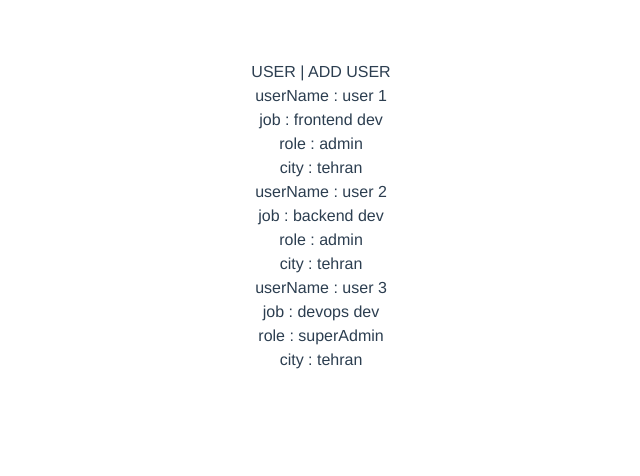
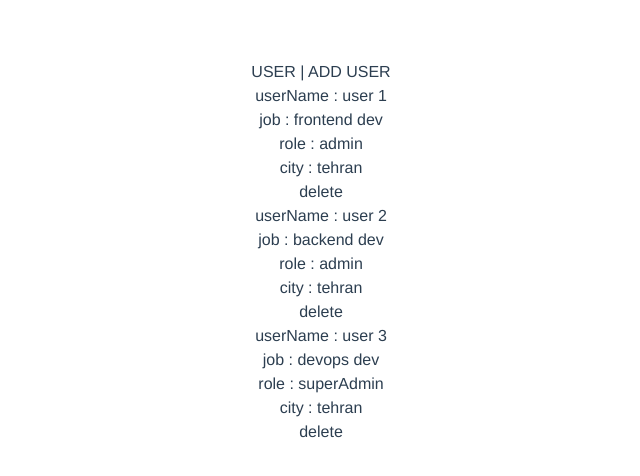
Before and after one commit to EsrafilElahi/user-management-vue, a Vue app: page / in a window 1280 px wide. Shown: the top 476 px of the page, without its empty margins (319-959 px from the left). Built offline with nearby package versions, Linux system fonts and the light colour scheme; data requests are answered from the project's data file.

Commit message:
continu function adding

```diff
--- a/src/components/UserItem.vue
+++ b/src/components/UserItem.vue
@@ -12,15 +12,24 @@
     <h3>
       <span class="font-bold">city : </span>{{ item.city }}
     </h3>
+
+    <button class="btn mt-5" @click="handleClickDelete">delete</button>
   </div>
 </template>
 
 <script setup>
-import { defineProps } from 'vue';
+import { defineProps, defineEmits } from 'vue';
 
 const props = defineProps({
   item: Object
 })
+
+const handleClickDelete = () => {
+  emit('delete', item.id)
+  emit('refetch')
+}
+
+const emit = defineEmits(['delete', 'refetch'])
 // eslint-disable-next-line vue/no-setup-props-destructure
 const { item } = props;
 </script>
--- a/src/views/UsersListView.vue
+++ b/src/views/UsersListView.vue
@@ -1,7 +1,7 @@
 <template>
   <div class="flex flex-col gap-4">
     <div v-for="user in users" :key="user.id">
-      <UserItem :item="user" />
+      <UserItem :item="user" @delete="handleDelete" @refetch="handleGetUers" />
     </div>
 
   </div>
@@ -26,6 +26,10 @@ const handleGetUers = async () => {
   }
 }
 
+const handleDelete = async (id) => {
+  return await axios.delete(`${BACKED_BASE_URI.value}/${id}`)
+}
+
 onMounted(() => {
   console.log('mounted')
   return handleGetUers()
```
